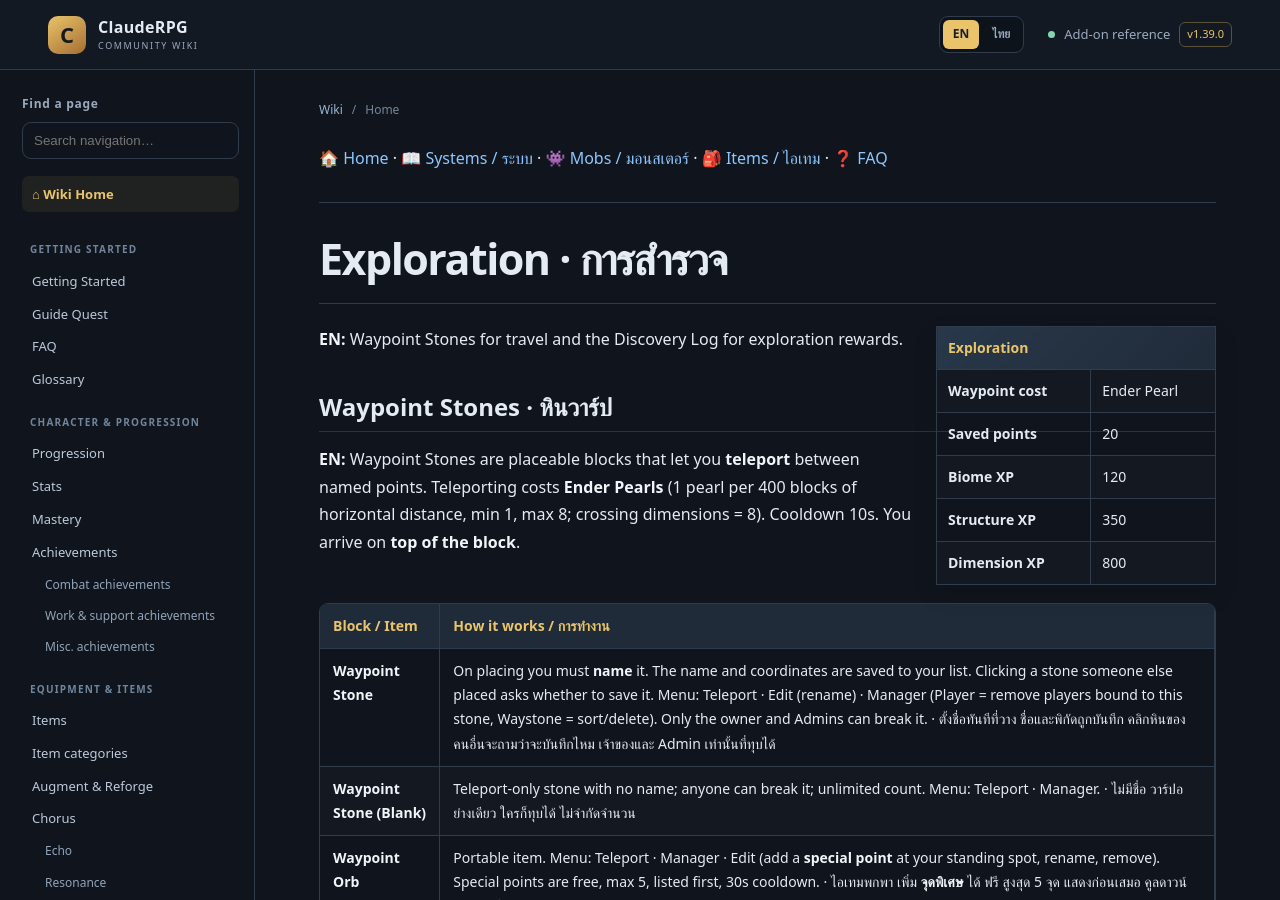
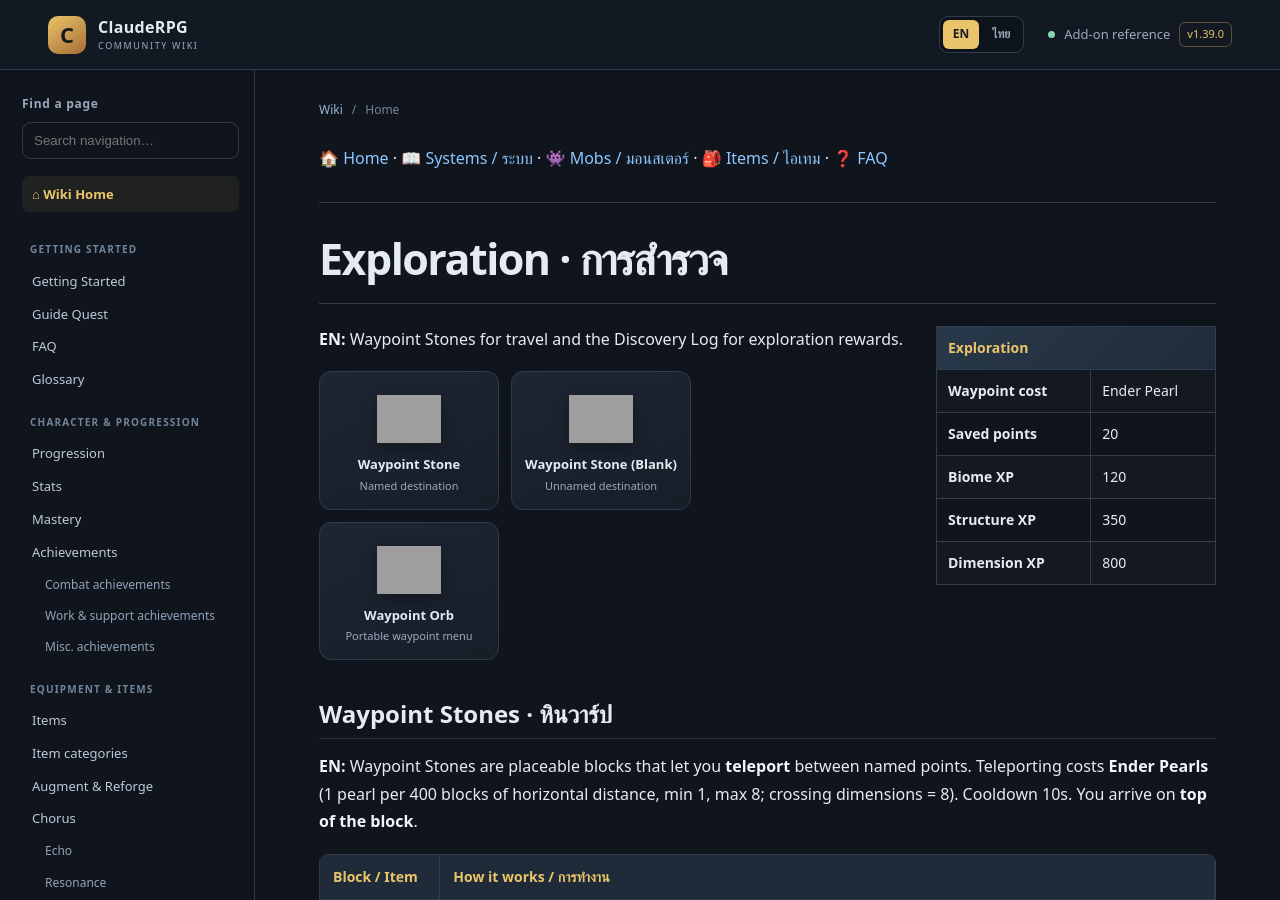
Before and after one commit to miniTorch25/ClaudeRPG-Wiki-V2, a Jekyll site: the page built from Exploration.md, in a window 1280 px wide and 900 px high. Built offline with Jekyll 4.4.1, drawn with Linux system fonts in a browser that asks for light colours; our own code applies the rules of GitHub Pages for plain Markdown files; grey boxes are pictures that could not be loaded.

Commit message:
Docs: add original Waypoint textures

```diff
--- a/Exploration.md
+++ b/Exploration.md
@@ -17,6 +17,12 @@
 
 **TH:** หินวาร์ปสำหรับเดินทางและสมุดบันทึกการค้นพบ
 
+
+<div class="material-strip material-strip--compact">
+  <div class="material-card"><img src="{{ '/assets/images/blocks/waypoint_top.png' | relative_url }}" alt="Waypoint Stone top texture" width="64" height="64" loading="lazy"><span>Waypoint Stone</span><small>Named destination</small></div>
+  <div class="material-card"><img src="{{ '/assets/images/blocks/waypoint_blank_top.png' | relative_url }}" alt="Blank Waypoint Stone top texture" width="64" height="64" loading="lazy"><span>Waypoint Stone (Blank)</span><small>Unnamed destination</small></div>
+  <div class="material-card"><img src="{{ '/assets/images/items/waypoint_orb.png' | relative_url }}" alt="Waypoint Orb" width="64" height="64" loading="lazy"><span>Waypoint Orb</span><small>Portable waypoint menu</small></div>
+</div>
 
 ## Waypoint Stones · หินวาร์ป
 
```
